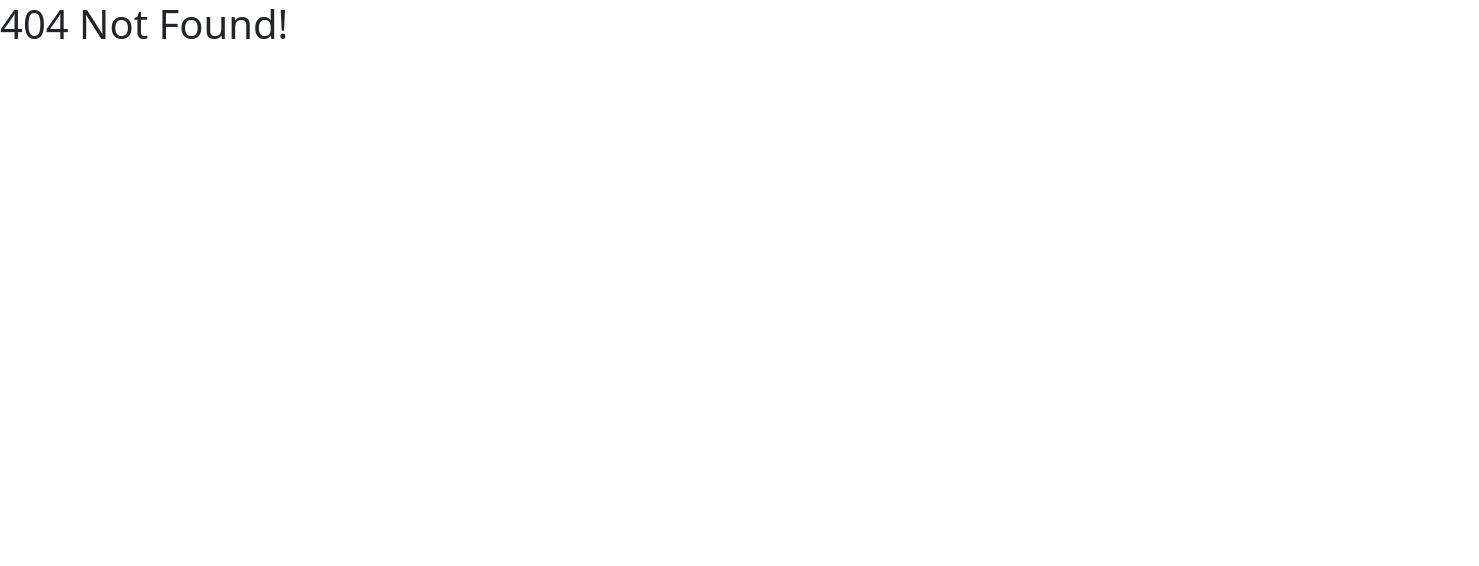
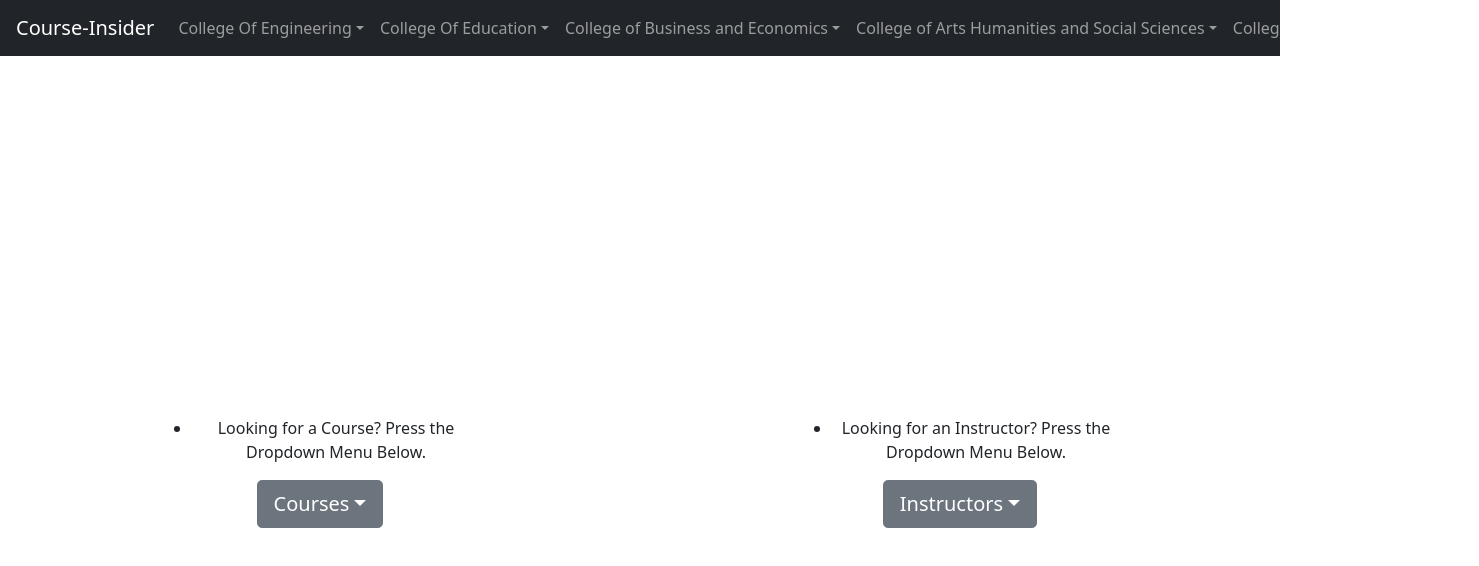
Before and after one commit to timmyd0322/courseinsider, a React (Create React App) app: page /computerscience in a window 1280 px wide. Before the commit this address had no page. Shown: the top 566 px of the page, 1479 px wide, since content can reach past the window. Built offline with nearby package versions, Linux system fonts and the light colour scheme.

Commit message:
first landing page

```diff
--- a/src/components/login/login.jsx
+++ b/src/components/login/login.jsx
@@ -29,7 +29,7 @@ export class Login extends React.Component {
             </div>
             <a href="/register">Not registered? Register here</a>
             <div className="footer">
-                <button type="button" className="btn" onclick="location.href='/home'">
+                <button type="button" className="btn" href = "/home">
                     Login
                 </button>
 
--- a/src/components/login/register.jsx
+++ b/src/components/login/register.jsx
@@ -32,7 +32,7 @@ export class Register extends React.Component {
             </div>
             <a href="/login">Already registered? Login here</a>
             <div className="footer">
-                <button type="button" className="btn">
+                <button type="button" className="btn" href = "/login">
                     Register
                 </button>
             </div>
--- /dev/null
+++ b/src/compscilanding.jsx
@@ -0,0 +1,124 @@
+import React, { Component } from 'react';
+import Navigationbar from './navbar';
+
+import { makeStyles } from '@material-ui/core/styles';
+import './compscilanding.scss'
+import DropdownButton from 'react-bootstrap/DropdownButton'
+import {Dropdown} from 'react-bootstrap';
+
+const useStyles = makeStyles((theme) => ({
+    root: {
+      display: 'flex',
+      '& > *': {
+        margin: theme.spacing(1),
+      },
+    },
+  }));
+
+const ComputerScience = () => {
+
+    return (
+        <div>
+
+             <Navigationbar/>
+
+             <div class="split left">
+            <div class="centered">
+            <ul>
+      <li>Looking for a Course? Press the Dropdown Menu Below.</li>
+
+      </ul>
+            <DropdownButton id="dropdown-button1" title="Courses" size="lg" variant="secondary">
+  <Dropdown.Item href="#/action-1">COMP 121</Dropdown.Item>
+  <Dropdown.Divider />
+  <Dropdown.Item href="#/action-2">COMP 161</Dropdown.Item>
+  <Dropdown.Divider />
+  <Dropdown.Item href="#/action-3">COMP 163</Dropdown.Item>
+  <Dropdown.Divider />
+  <Dropdown.Item href="#/action-3">COMP 180</Dropdown.Item>
+  <Dropdown.Divider />
+  <Dropdown.Item href="#/action-3">COMP 200</Dropdown.Item>
+  <Dropdown.Divider />
+  <Dropdown.Item href="#/action-3">COMP 267</Dropdown.Item>
+  <Dropdown.Divider />
+  <Dropdown.Item href="#/action-3">COMP 280</Dropdown.Item>
+  <Dropdown.Divider />
+  <Dropdown.Item href="#/action-3">COMP 285</Dropdown.Item>
+  <Dropdown.Divider />
+  <Dropdown.Item href="#/action-3">COMP 300</Dropdown.Item>
+  <Dropdown.Divider />
+  <Dropdown.Item href="#/action-3">COMP 320</Dropdown.Item>
+  <Dropdown.Divider />
+  <Dropdown.Item href="#/action-3">COMP 322</Dropdown.Item>
+  <Dropdown.Divider />
+  <Dropdown.Item href="#/action-3">COMP 350</Dropdown.Item>
+  <Dropdown.Divider />
+  <Dropdown.Item href="#/action-3">COMP 360</Dropdown.Item>
+  <Dropdown.Divider />
+  <Dropdown.Item href="#/action-3">COMP 361</Dropdown.Item>
+  <Dropdown.Divider />
+  <Dropdown.Item href="#/action-3">COMP 365</Dropdown.Item>
+  <Dropdown.Divider />
+  <Dropdown.Item href="#/action-3">COMP 385</Dropdown.Item>
+  <Dropdown.Divider />
+  <Dropdown.Item href="#/action-3">COMP 390</Dropdown.Item>
+  <Dropdown.Divider />
+  <Dropdown.Item href="#/action-3">COMP 397</Dropdown.Item>
+  <Dropdown.Divider />
+  <Dropdown.Item href="#/action-3">COMP 476</Dropdown.Item>
+  <Dropdown.Divider />
+  <Dropdown.Item href="#/action-3">COMP 485</Dropdown.Item>
+  <Dropdown.Divider />
+  <Dropdown.Item href="#/action-3">COMP 494</Dropdown.Item>
+  <Dropdown.Divider />
+  <Dropdown.Item href="#/action-3">COMP 495</Dropdown.Item>
+  <Dropdown.Divider />
+  <Dropdown.Item href="#/action-3">COMP 496</Dropdown.Item>
+</DropdownButton>
+
+      </div>
+</div>
+<div class="split right">
+  <div class="centered">
+  <ul>
+      <li>Looking for an Instructor? Press the Dropdown Menu Below.</li>
+
+      </ul>
+  <DropdownButton id="dropdown-button2" title="Instructors" size="lg" variant="secondary">
+  <Dropdown.Item href="#/action-1">Madhuri Siddula</Dropdown.Item>
+  <Dropdown.Divider />
+  <Dropdown.Item href="#/action-2">Isaac Cho </Dropdown.Item>
+  <Dropdown.Divider />
+  <Dropdown.Item href="#/action-3">Derrick A Leflore</Dropdown.Item>
+  <Dropdown.Divider />
+  <Dropdown.Item href="#/action-3">Edward Corwith Carr</Dropdown.Item>
+  <Dropdown.Divider />
+  <Dropdown.Item href="#/action-3">Kelvin S. Bryant</Dropdown.Item>
+  <Dropdown.Divider />
+  <Dropdown.Item href="#/action-3">Jung Hee Kim </Dropdown.Item>
+  <Dropdown.Divider />
+  <Dropdown.Item href="#/action-3">Jinsheng Xu</Dropdown.Item>
+  <Dropdown.Divider />
+  <Dropdown.Item href="#/action-3">Huiming A Yu</Dropdown.Item>
+  <Dropdown.Divider />
+  <Dropdown.Item href="#/action-3">Albert C Esterline </Dropdown.Item>
+  <Dropdown.Divider />
+  <Dropdown.Item href="#/action-3">Sajad Khorsandroo</Dropdown.Item>
+  <Dropdown.Divider />
+  <Dropdown.Item href="#/action-3">Barbara T Nowaczyk-Pioro </Dropdown.Item>
+  <Dropdown.Divider />
+  <Dropdown.Item href="#/action-3">Cornelius Marlow Hinton</Dropdown.Item>
+  <Dropdown.Divider />
+  <Dropdown.Item href="#/action-3">Letu Qingge</Dropdown.Item>
+  <Dropdown.Divider />
+</DropdownButton>
+  </div>
+</div>
+
+        </div>
+
+    );
+  };
+
+
+export default ComputerScience;
--- /dev/null
+++ b/src/compscilanding.scss
@@ -0,0 +1,32 @@
+
+/* Split the screen in half */
+.split {
+    height: 100%;
+    width: 50%;
+    position: fixed;
+    z-index: 1;
+    top: 1;
+    overflow-x: hidden;
+    padding-top: 20px;
+  }
+
+  /* Control the left side */
+  .left {
+    left: 0;
+
+  }
+
+  /* Control the right side */
+  .right {
+    right: 0;
+
+  }
+
+  /* If you want the content centered horizontally and vertically */
+  .centered {
+    position: absolute;
+    top: 50%;
+    left: 50%;
+    transform: translate(-50%, -50%);
+    text-align: center;
+  }
--- a/src/index.js
+++ b/src/index.js
@@ -5,6 +5,7 @@ import './index.css';
 import App from './App';
 import reportWebVitals from './reportWebVitals';
 import 'bootstrap/dist/css/bootstrap.min.css';
+
 
 //Pages
 
@@ -14,6 +15,7 @@ import CoursePage from './course';
 import TeacherPage from './teacher';
 import PageNotFound from './404';
 import { Login, Register } from './components/login/index';
+import ComputerScience from './compscilanding';
 
 
 ReactDOM.render(
@@ -26,6 +28,7 @@ ReactDOM.render(
         <Route path = '/home' component={HomePage} />
         <Route path = '/teacher' component={TeacherPage} />
         <Route path = '/course' component={CoursePage} />
+        <Route path = '/computerscience' component={ComputerScience} />
         <Route component ={PageNotFound}></Route>
       </Switch>
     </Router>
--- a/src/navbar.jsx
+++ b/src/navbar.jsx
@@ -16,7 +16,7 @@ const Navigationbar = () => {
         <NavDropdown.Item href="#action/1.2">Civil Engineering</NavDropdown.Item>
         <NavDropdown.Item href="#action/1.3">Chemical Engineering</NavDropdown.Item>
         <NavDropdown.Item href="#action/1.4">Biological/Bio Engineering</NavDropdown.Item>
-        <NavDropdown.Item href="#action/1.4">Computer Science</NavDropdown.Item>
+        <NavDropdown.Item href="/computerscience">Computer Science</NavDropdown.Item>
         <NavDropdown.Item href="#action/1.4">Electrical Engineering</NavDropdown.Item>
         <NavDropdown.Item href="#action/1.4">Computer Engineering</NavDropdown.Item>
         <NavDropdown.Item href="#action/1.4">Industrial and Systems Engineering</NavDropdown.Item>
@@ -63,7 +63,7 @@ const Navigationbar = () => {
     </Nav>
   </Navbar.Collapse>
 </Navbar>
-<Navbar fixed="top" />
+<Navbar sticky="top" />
       </div>
 
   );
```
